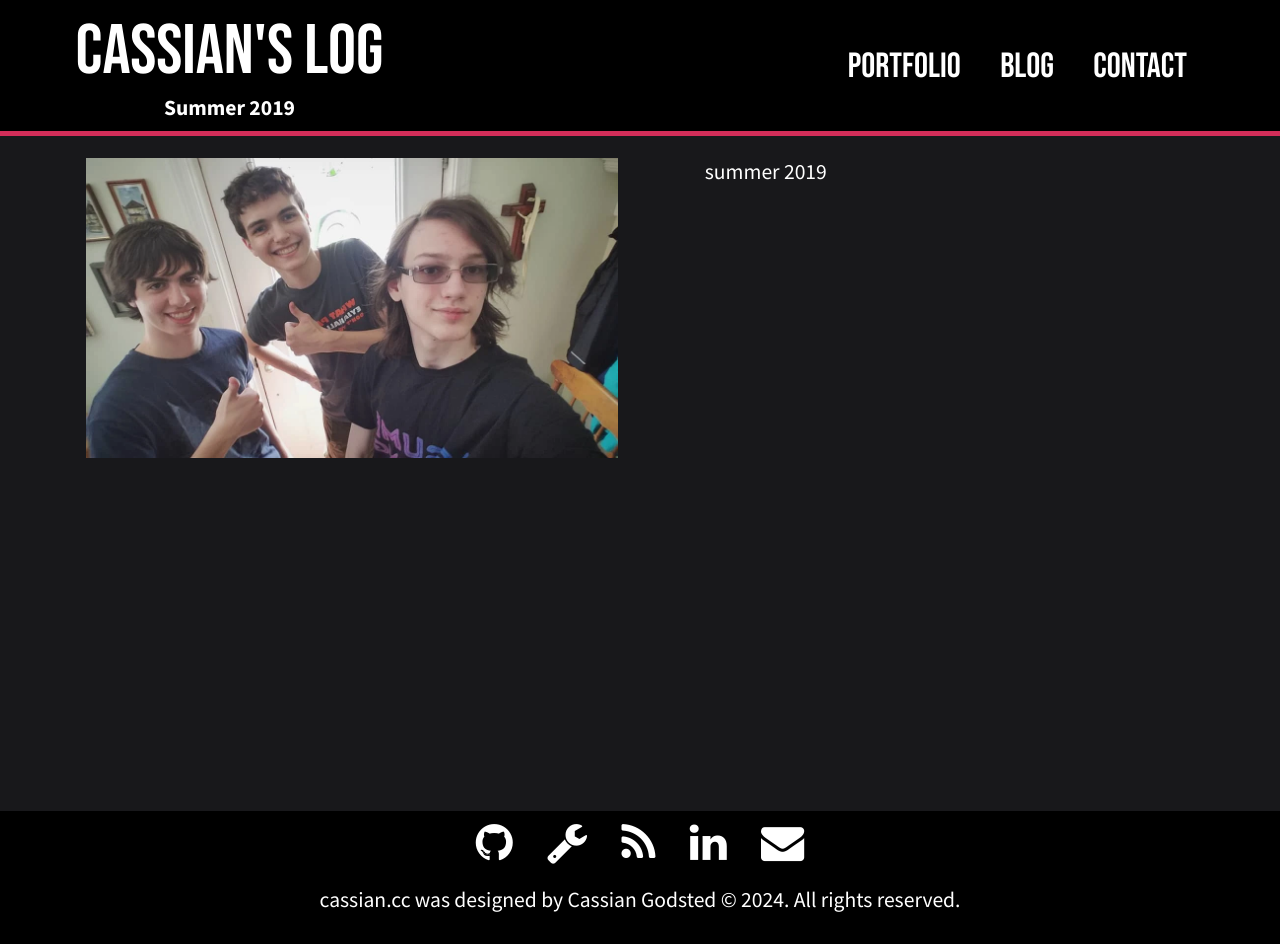
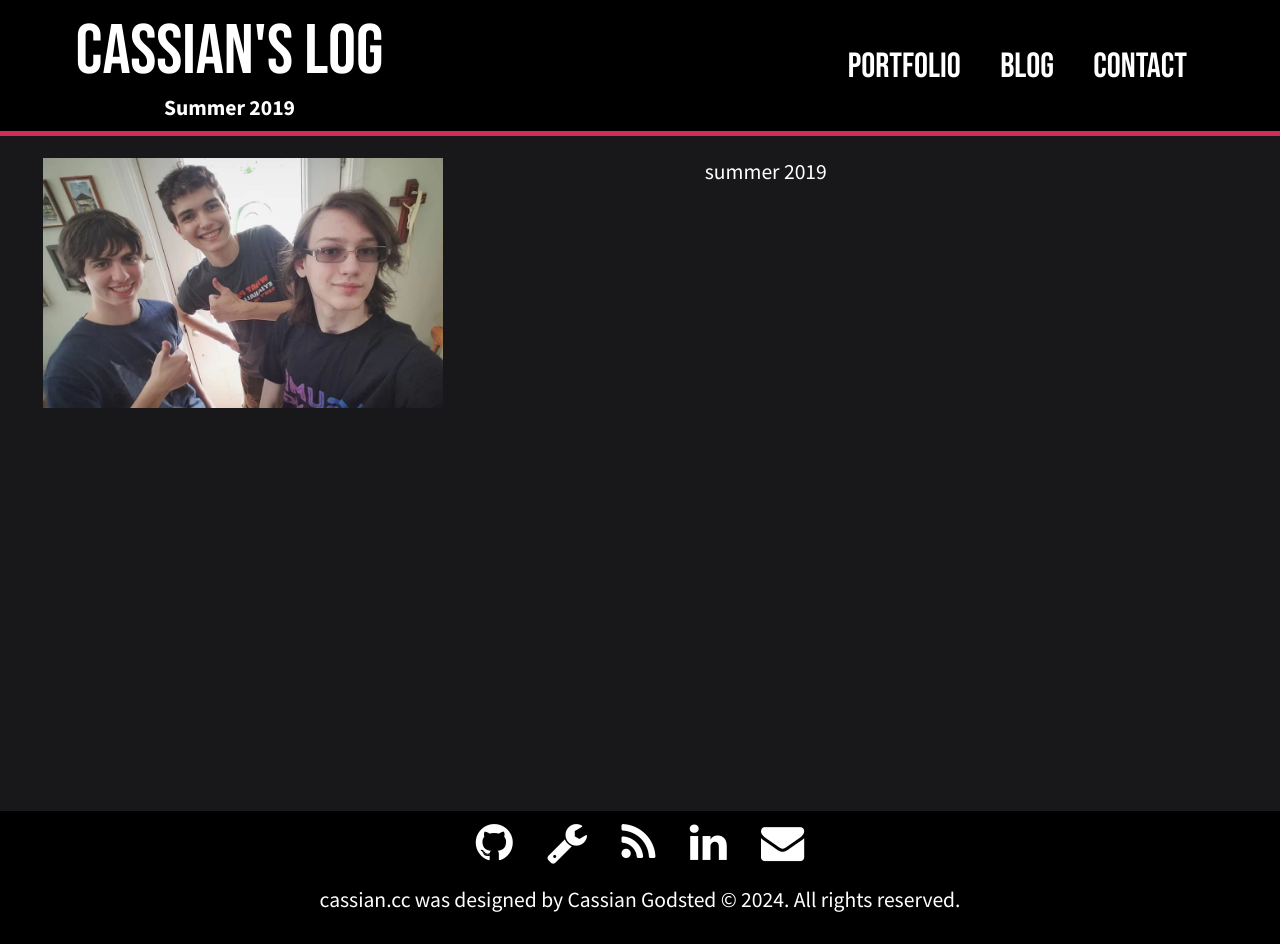
Before and after one commit to cassiancc/cassian.cc, a Jekyll site: the page built from _posts/2019-08-12-summer.md, in a window 1280 px wide. Built offline with Jekyll 4.4.1, drawn with Linux system fonts in a browser that asks for light colours.

Commit message:
Post width adjustments

```diff
--- a/_posts/2019-08-12-summer.md
+++ b/_posts/2019-08-12-summer.md
@@ -3,7 +3,7 @@ layout: post
 title:  "Summer 2019"
 yr: 2019
 type: "image"
-height: "300px"
+height: "250px"
 length: 2
 ---
 
--- a/css/blog.css
+++ b/css/blog.css
@@ -6,9 +6,6 @@ Copyright 2024 Cassian Godsted. All rights reserved.
 .post {
     display: flex;
     flex-direction: column;
-    width: 28%;
-    min-width: 400px;
-    max-width: 600px;
     border-radius: 5px;
     margin-bottom: 10px;
     padding: 5px;
--- a/css/desktop.css
+++ b/css/desktop.css
@@ -43,9 +43,16 @@ nav {
     align-items: center;
     justify-content: center;
 }
+
+.post {
+    min-width: 300px;
+    max-width: 400px;
+    min-height: 550px;
+}
+
 .item {
     min-width: 300px;
-    max-width: 500px;
+    max-width: 550px;
     min-height: 700px;
     background-repeat: no-repeat;
     background-position: center;
```
Also changed, not shown: _posts/2020-05-15-graduation.md (+1 -1 lines), _posts/2021-03-13-minigolf.md (+1 -1 lines), 7 other files.
